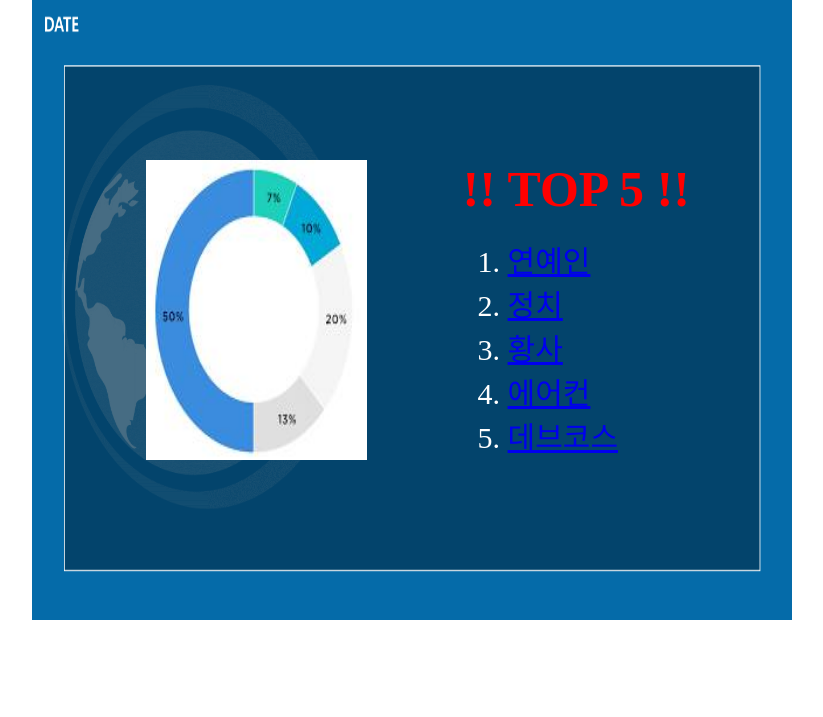
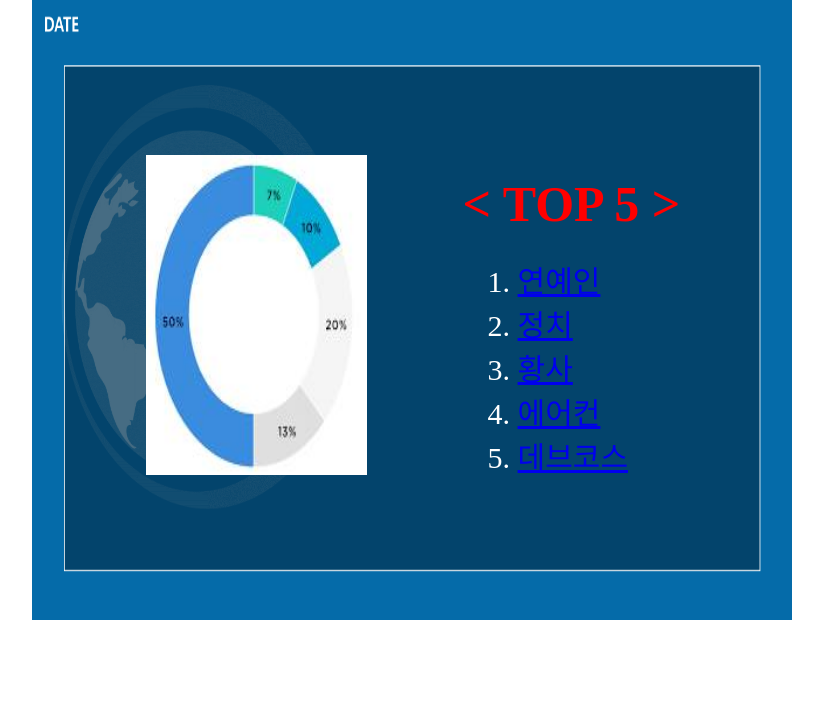
Before and after one commit to HotIssue4You/backend, a Django app: page /detail/ in a window 1280 px wide. Shown: the part 108-825 px from the top of the page, without its empty margins (229-1052 px from the left). Run offline with Django 4.2, Linux system fonts and the light colour scheme; some web fonts are replaced.

Commit message:
Design: redesign details

```diff
--- a/mainpage/static/css/detail.css
+++ b/mainpage/static/css/detail.css
@@ -1,3 +1,10 @@
+@font-face {
+    font-family: 'Chosunilbo_myungjo';
+    src: url('https://cdn.jsdelivr.net/gh/projectnoonnu/noonfonts_one@1.0/Chosunilbo_myungjo.woff') format('woff');
+    font-weight: normal;
+    font-style: normal;
+}
+
 body {
     width: 99%;
     height: 500px;
@@ -34,19 +41,20 @@ body {
 #donut_graph {
     display: block;
     width: 58%;
-    height: 300px;
+    height: 320px;
     margin-left: 30%;
-    margin-top: 160px;
+    margin-top: 155px;
 }
 h1 {
+    font-family: 'Chosunilbo_myungjo';
     color: red;
     font-size : 50px;
     margin-left: 50px;
-    margin-top: 160px;
+    margin-top: 175px;
 }
 .top5_list {
     color: white;
     font-size : 30px;
-    margin-left: 55px;
-    margin-top: -15px;
+    margin-left: 65px;
+    margin-top: -10px;
 }
--- a/mainpage/templates/mainpage/detail.html
+++ b/mainpage/templates/mainpage/detail.html
@@ -17,7 +17,7 @@
                     </div>
                 </div>
                 <div class = "top5">
-                    <h1>!! TOP 5 !!</h1>
+                    <h1> &lt TOP 5 &gt </h1>
                     <div class = "top5_list">
                         <ol>
                         {% for i in top_5 %}
```
Also changed, not shown: mainpage/static/css/index.css (+12 -3 lines), mainpage/static/images/background_image3.PNG (deleted), mainpage/static/images/background_image7.png (added), 1 other file.
